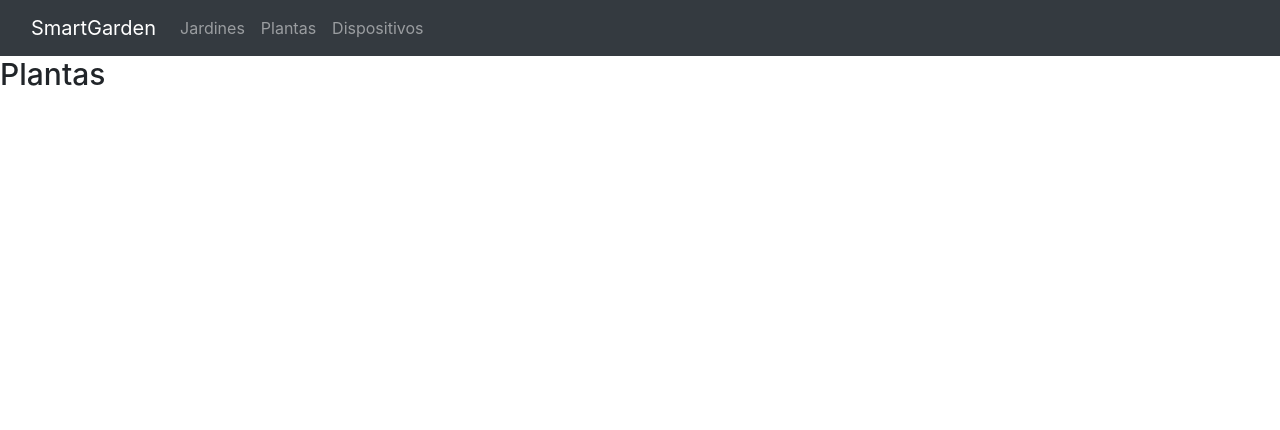
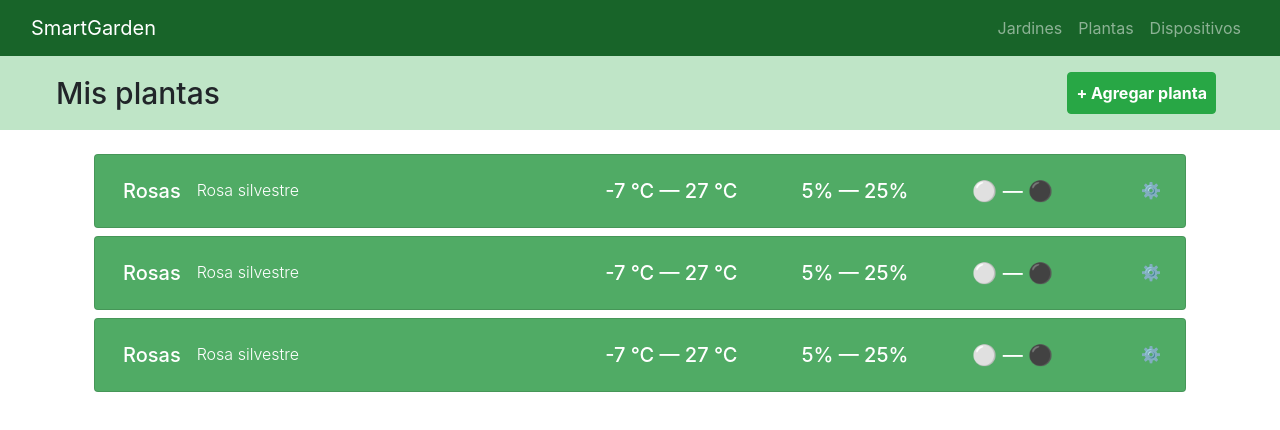
Before and after one commit to mariannyy1002/smart-garden, a React (Create React App) app: page /Plantas in a window 1280 px wide. Shown: the top 430 px of the page. Built offline with nearby package versions, Linux system fonts and the light colour scheme.

Commit message:
Aportacion Alan 1

```diff
--- a/src/Componentes/Compartido/Navegacion.js
+++ b/src/Componentes/Compartido/Navegacion.js
@@ -4,14 +4,14 @@ import Link from "react-router-dom/Link";
 export default class Navegacion extends Component {
     render() {
         return (
-            <nav className="navbar navbar-expand-lg navbar-dark bg-dark">
+            <nav className="navbar navbar-expand-lg navbar-dark" style={{backgroundColor: "#186429"}}>
                 <div className="container-fluid">
                     <Link className="navbar-brand" to="/">SmartGarden</Link>
                     <button className="navbar-toggler" type="button" data-bs-toggle="collapse" data-bs-target="#navbarSupportedContent" aria-controls="navbarSupportedContent" aria-expanded="false" aria-label="Toggle navigation">
                         <span className="navbar-toggler-icon"></span>
                     </button>
                     <div className="collapse navbar-collapse" id="navbarSupportedContent">
-                        <ul className="navbar-nav me-auto mb-2 mb-lg-0">
+                        <ul className="navbar-nav mb-2 mb-lg-0 ms-auto">
                             <li className="nav-item">
                                 <Link className="nav-link" to="/Jardines">Jardines</Link>
                             </li>
--- a/src/Componentes/Compartido/Tarjeta.js
+++ b/src/Componentes/Compartido/Tarjeta.js
@@ -3,15 +3,15 @@ import React, { Component } from 'react'
 export default class Tarjeta extends Component {
     render() {
         return (
-            <div className="card text-white bg-dark mb-2">
-                <div className="d-flex bd-highlight align-items-center p-3">
+            <div className="card text-white mb-2" style={{backgroundColor: "#50ab65"}}>
+                <div className="d-flex align-items-center p-3">
                     <h5 className="card-text p-2 bd-highlight ml-1 mb-0">{this.props.titulo}</h5>
                     <h6 className="card-text p-2 bd-highlight mb-0 font-weight-light col-3">{this.props.desc}</h6>
                     <h5 className="card-text p-2 bd-highlight mb-0 flex-grow-1 text-center">{this.props.alertas}</h5>
                     <h5 className="card-text p-2 bd-highlight mb-0 ml-5">{this.props.temp}</h5>
                     <h5 className="card-text p-2 bd-highlight mb-0 ml-5">{this.props.hum}</h5>
                     <h5 className="card-text p-2 bd-highlight mb-0 ml-5">{this.props.luz}</h5>
-                    <h6 className="card-text p-2 bd-highlight ml-6">@</h6>
+                    <h6 className="card-text p-2 bd-highlight ml-6">⚙️</h6>
                 </div>
             </div>
         )
--- a/src/Componentes/Compartido/Titulo.js
+++ b/src/Componentes/Compartido/Titulo.js
@@ -3,11 +3,11 @@ import React, { Component } from 'react'
 export default class Titulo extends Component {
     render() {
         return (
-            <div className="d-flex flex-container p-2 pl-4 align-items-center" style={{backgroundColor: "#dddddd"}}>
+            <div className="d-flex flex-container p-2 px-xl-5 px-lg-4 px-md-3 align-items-center" style={{backgroundColor: "#bfe5c7"}}>
                 <h1 className="p-2 bd-highlight mb-0">{this.props.titulo}</h1>
                 <h4 className="p-2 bd-highlight font-weight-light mb-0">{this.props.desc}</h4>
                 <h1 className="p-2 flex-grow-1 bd-highlight ml-5 mb-0">{this.props.alertas}</h1>
-                <h1 className="p-2 mr-3 mt-2 bd-highlight btn btn-secondary text-center font-weight-bold">+ Agregar {this.props.lugar}</h1>
+                <h1 className="p-2 mr-3 mt-2 bd-highlight btn btn-success text-center font-weight-bold">+ Agregar {this.props.lugar}</h1>
             </div>
         )
     }
--- a/src/Componentes/Jardines.js
+++ b/src/Componentes/Jardines.js
@@ -7,7 +7,7 @@ export default class Jardines extends Component {
     render() {
         return (
             <>
-                <Titulo titulo="Mis jardínes" lugar="jardín" alertas="# 1"/>
+                <Titulo titulo="Mis jardínes" lugar="jardín" alertas=" ⚠ 1"/>
                 <div className="container p-4">
                     <Link to="/Jardin"><Tarjeta titulo="Mi jardín 1" desc="Jardín superior" alertas="# 1"/></Link>
                     <Link to="/Jardin"><Tarjeta titulo="Mi jardín 2" desc="Jardín inferior" alertas="# 0"/></Link>
--- a/src/Componentes/Plantas.js
+++ b/src/Componentes/Plantas.js
@@ -1,11 +1,18 @@
-import React, { Component } from 'react'
+import React, { Component } from 'react';
+import Tarjeta from './Compartido/Tarjeta';
+import Titulo from './Compartido/Titulo';
 
 export default class Plantas extends Component {
     render() {
         return (
-            <div>
-                <h1>Plantas</h1>
-            </div>
+            <>
+                <Titulo titulo="Mis plantas" lugar="planta"/>
+                <div className="container p-4">
+                   <Tarjeta titulo="Rosas" desc="Rosa silvestre" temp="-7 °C  —  27 °C" hum="5%  —  25%" luz="⚪  —  ⚫"/>
+                   <Tarjeta titulo="Rosas" desc="Rosa silvestre" temp="-7 °C  —  27 °C" hum="5%  —  25%" luz="⚪  —  ⚫"/>
+                   <Tarjeta titulo="Rosas" desc="Rosa silvestre" temp="-7 °C  —  27 °C" hum="5%  —  25%" luz="⚪  —  ⚫"/>
+                </div>
+            </>
         )
     }
 }
```
